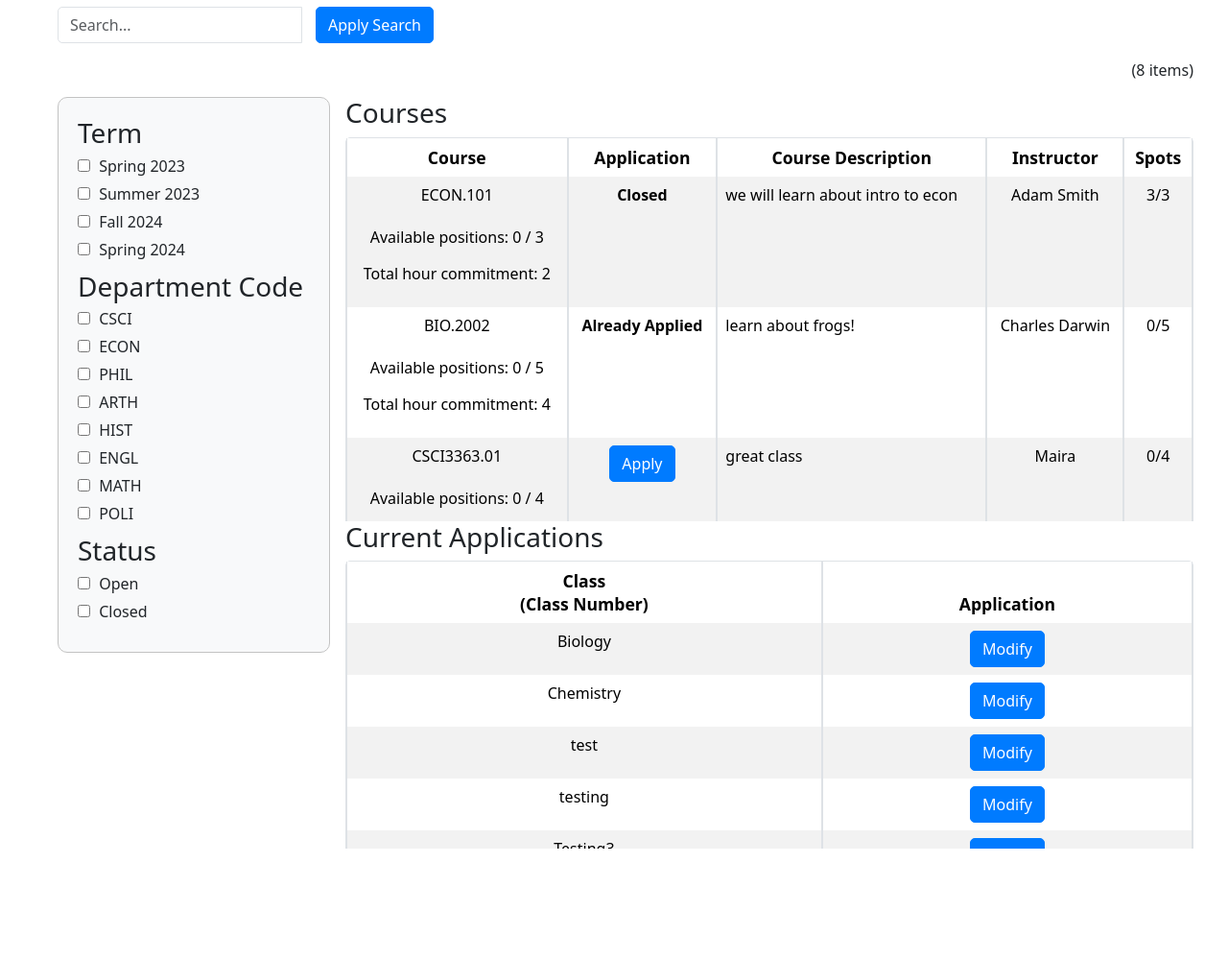
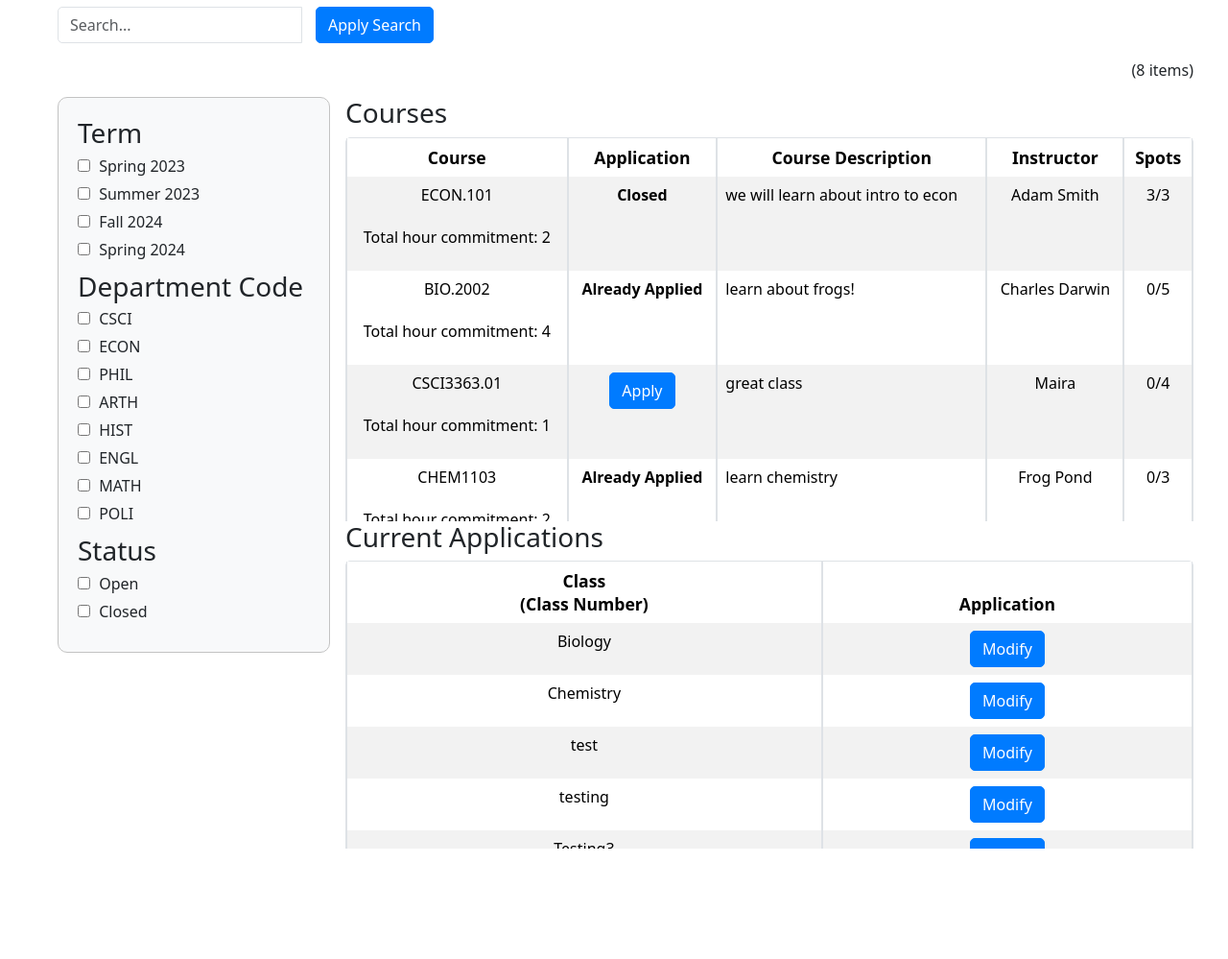
Before and after one commit to CSCI3356Spring2023/TechSupport, a Django app: page /student_summary/ in a window 1280 px wide. Shown: the part 137-1136 px from the top of the page at 96% size. Run offline with Django 4.2, Linux system fonts and the light colour scheme; a user stored in the database is signed in; data comes from the database, SQL or seed files in the repository.

Commit message:
getting rid of redundant info: avail spots

```diff
--- a/TA/templates/studentSummary.html
+++ b/TA/templates/studentSummary.html
@@ -136,7 +136,6 @@
               {% for course in course_objects %}
               <tr>
                 <td class="text-center" >{{ course.course_number }} <br><br>
-                  <p>Available positions: 0 / {{ course.num_ta_needed }}</p>
                   <p>Total hour commitment: {{ course.total_time_commitment }}</p>
                 </td>
                 <td class="text-center">
```
